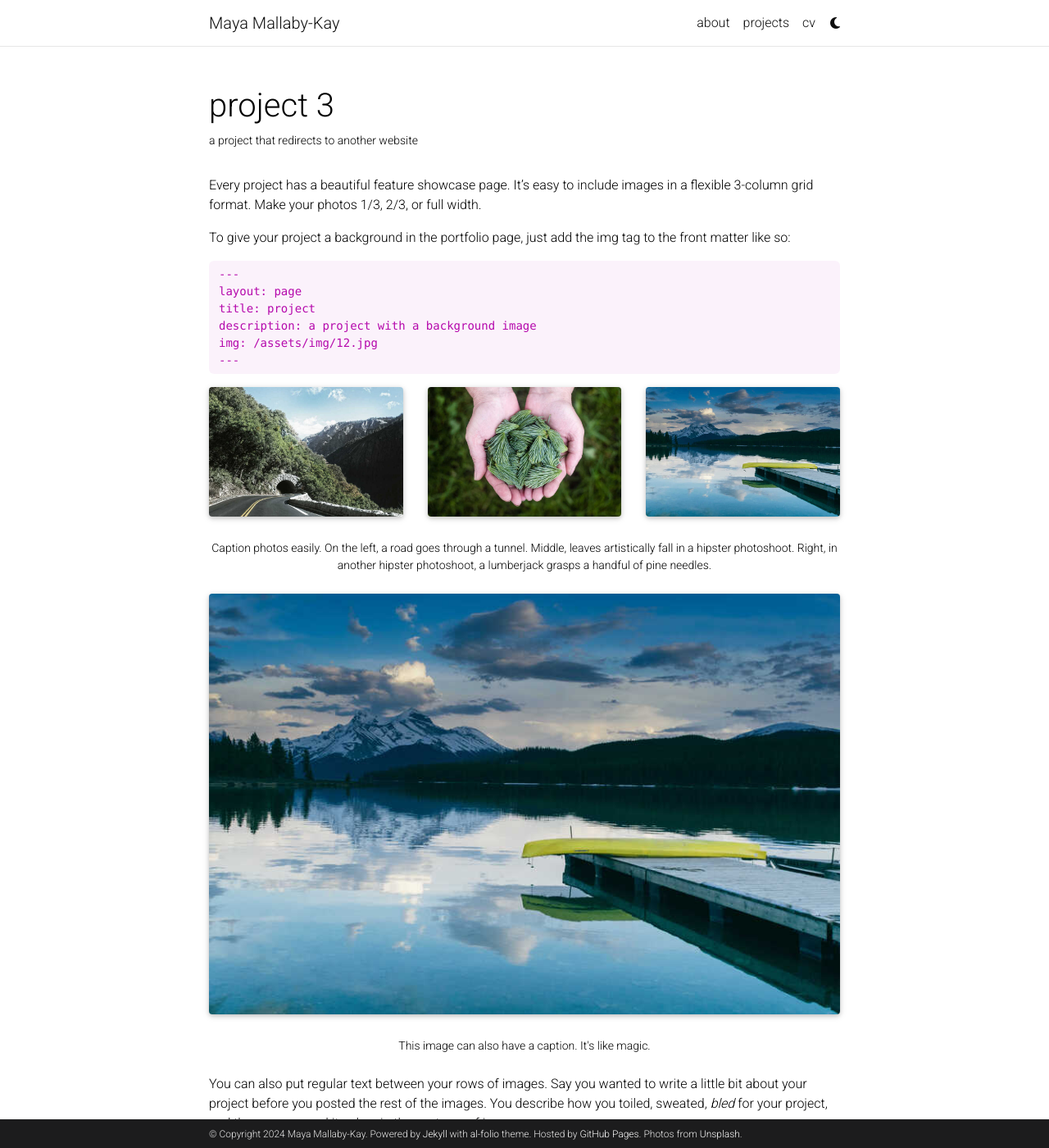
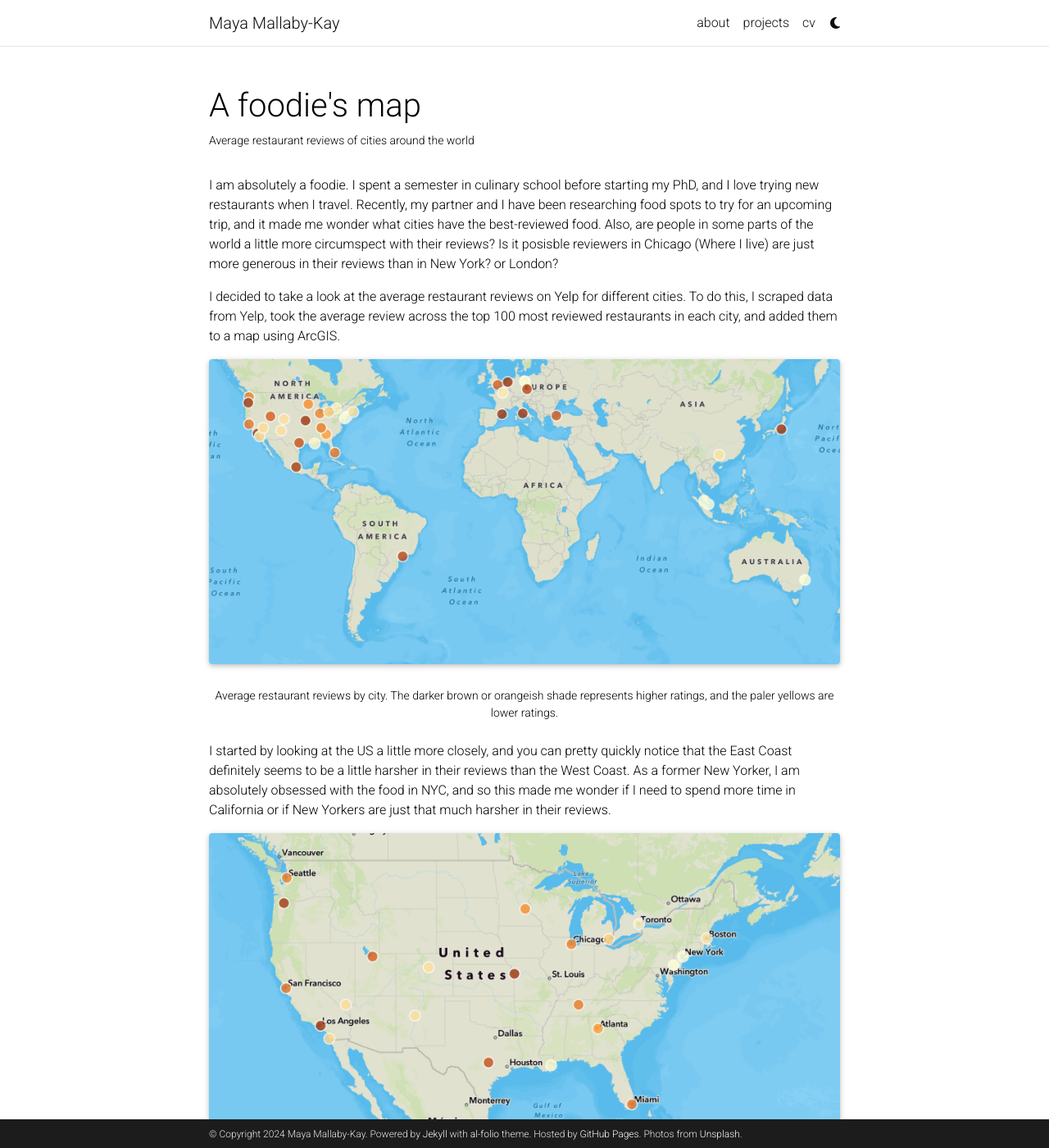
Before and after one commit to mayamkay/mayamkay.github.io, a Jekyll site: the page built from _projects/3_project.md, in a window 1280 px wide and 1400 px high. Shown: the whole window at 82% size. Built offline with Jekyll 4.4.1, drawn with Linux system fonts in a browser that asks for light colours; full-size pictures stand in for the smaller copies a plugin makes; comment, search, counter and statistics services are not loaded; a style sheet for code colours, icons or effects is not loaded; some of the changed text lies outside the part shown.

Commit message:
Update 3_project.md

````diff
--- a/_projects/3_project.md
+++ b/_projects/3_project.md
@@ -1,81 +1,46 @@
 ---
 layout: page
-title: project 3
-description: a project that redirects to another website
-img: assets/img/7.jpg
-redirect: https://unsplash.com
+title: A foodie's map
+description: Average restaurant reviews of cities around the world
+img: assets/img/full.png
 importance: 3
-category: work
+category: fun
 ---
 
-Every project has a beautiful feature showcase page.
-It's easy to include images in a flexible 3-column grid format.
-Make your photos 1/3, 2/3, or full width.
+I am absolutely a foodie. I spent a semester in culinary school before starting my PhD, and I love trying new restaurants when I travel. Recently, my partner and I have been researching food spots to try for an upcoming trip, and it made me wonder what cities have the best-reviewed food. Also, are people in some parts of the world a little more circumspect with their reviews? Is it posisble reviewers in Chicago (Where I live) are just more generous in their reviews than in New York? or London?
 
-To give your project a background in the portfolio page, just add the img tag to the front matter like so:
-
-    ---
-    layout: page
-    title: project
-    description: a project with a background image
-    img: /assets/img/12.jpg
-    ---
+I decided to take a look at the average restaurant reviews on Yelp for different cities. To do this, I scraped data from Yelp, took the average review across the top 100 most reviewed restaurants in each city, and added them to a map using ArcGIS.
 
 <div class="row">
     <div class="col-sm mt-3 mt-md-0">
-        {% include figure.html path="assets/img/1.jpg" title="example image" class="img-fluid rounded z-depth-1" %}
-    </div>
-    <div class="col-sm mt-3 mt-md-0">
-        {% include figure.html path="assets/img/3.jpg" title="example image" class="img-fluid rounded z-depth-1" %}
-    </div>
-    <div class="col-sm mt-3 mt-md-0">
-        {% include figure.html path="assets/img/5.jpg" title="example image" class="img-fluid rounded z-depth-1" %}
+        {% include figure.html path="assets/img/full.png" title="example image" class="img-fluid rounded z-depth-1" %}
     </div>
 </div>
 <div class="caption">
-    Caption photos easily. On the left, a road goes through a tunnel. Middle, leaves artistically fall in a hipster photoshoot. Right, in another hipster photoshoot, a lumberjack grasps a handful of pine needles.
+    Average restaurant reviews by city. The darker brown or orangeish shade represents higher ratings, and the paler yellows are lower ratings.
 </div>
+
+I started by looking at the US a little more closely, and you can pretty quickly notice that the East Coast definitely seems to be a little harsher in their reviews than the West Coast. As a former New Yorker, I am absolutely obsessed with the food in NYC, and so this made me wonder if I need to spend more time in California or if New Yorkers are just that much harsher in their reviews.
 <div class="row">
     <div class="col-sm mt-3 mt-md-0">
-        {% include figure.html path="assets/img/5.jpg" title="example image" class="img-fluid rounded z-depth-1" %}
+        {% include figure.html path="assets/img/us.png" title="example image" class="img-fluid rounded z-depth-1" %}
     </div>
 </div>
 <div class="caption">
-    This image can also have a caption. It's like magic.
+    A closer look at restaurant reviews in the US.
 </div>
 
-You can also put regular text between your rows of images.
-Say you wanted to write a little bit about your project before you posted the rest of the images.
-You describe how you toiled, sweated, *bled* for your project, and then... you reveal its glory in the next row of images.
+Zooming in a little on Europe, you might expect Paris, a city that is definitely known for its food, to have one of the highest average reviews in this region. Instead, I found that Barcelona actually seems to be home to some of the most well-reviewed restaurants in Europe.
 
-
-<div class="row justify-content-sm-center">
-    <div class="col-sm-8 mt-3 mt-md-0">
-        {% include figure.html path="assets/img/6.jpg" title="example image" class="img-fluid rounded z-depth-1" %}
-    </div>
-    <div class="col-sm-4 mt-3 mt-md-0">
-        {% include figure.html path="assets/img/11.jpg" title="example image" class="img-fluid rounded z-depth-1" %}
+<div class="row">
+    <div class="col-sm mt-3 mt-md-0">
+        {% include figure.html path="assets/img/erope.png" title="example image" class="img-fluid rounded z-depth-1" %}
     </div>
 </div>
 <div class="caption">
-    You can also have artistically styled 2/3 + 1/3 images, like these.
+    A closer look at Europe and the incredibly high-ranking restaurants in Barcelona.
 </div>
 
+Maybe Parisians are just that much more reserved in their reviews? Or maybe we should all be booking a trip to Barcelona!
 
-The code is simple.
-Just wrap your images with `<div class="col-sm">` and place them inside `<div class="row">` (read more about the <a href="https://getbootstrap.com/docs/4.4/layout/grid/">Bootstrap Grid</a> system).
-To make images responsive, add `img-fluid` class to each; for rounded corners and shadows use `rounded` and `z-depth-1` classes.
-Here's the code for the last row of images above:
-
-{% raw %}
-```html
-<div class="row justify-content-sm-center">
-    <div class="col-sm-8 mt-3 mt-md-0">
-        {% include figure.html path="assets/img/6.jpg" title="example image" class="img-fluid rounded z-depth-1" %}
-    </div>
-    <div class="col-sm-4 mt-3 mt-md-0">
-        {% include figure.html path="assets/img/11.jpg" title="example image" class="img-fluid rounded z-depth-1" %}
-    </div>
-</div>
-```
-{% endraw %}
+<em> Skills: ArcGIS, BeautifulSoup </em>
````
